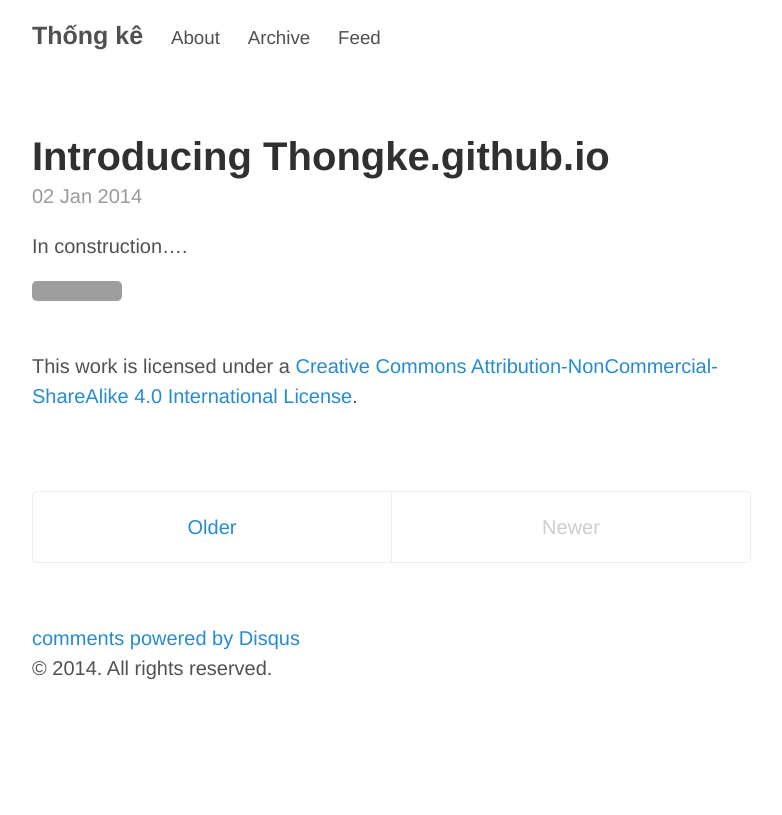
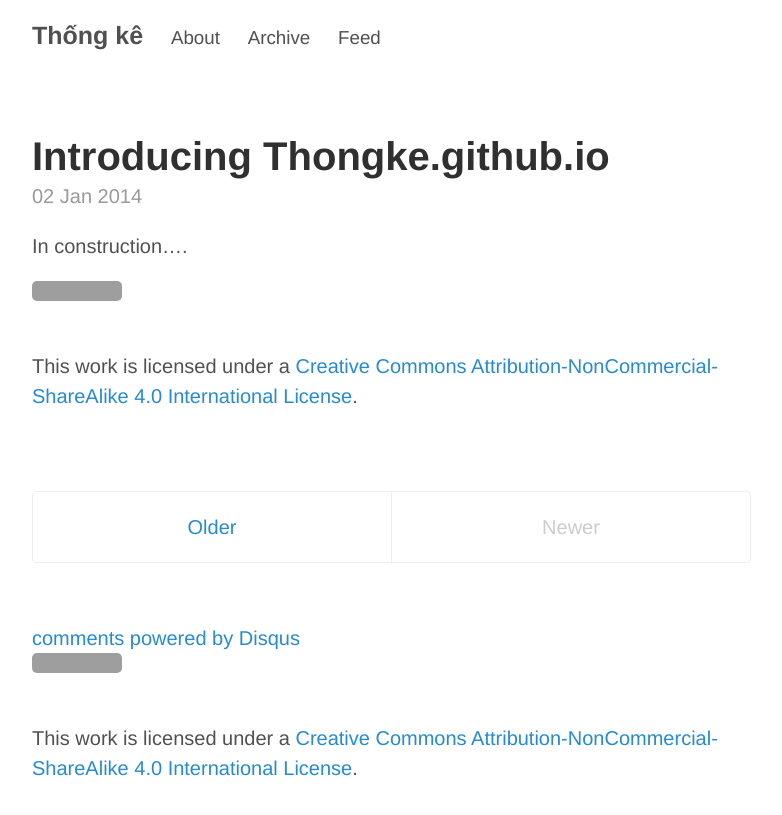
Before and after one commit to thongke/thongke.github.io, a Jekyll site: the page built from index.html, in a window 1280 px wide. Shown: the top 815 px of the page, without its empty margins (248-1030 px from the left). Built offline with Jekyll 4.4.1, drawn with Linux system fonts in a browser that asks for light colours; the list of posts is cut into pages by our own code; comment, search, counter and statistics services are not loaded; grey boxes are pictures that could not be loaded.

Commit message:
Update default.html

```diff
--- a/_layouts/default.html
+++ b/_layouts/default.html
@@ -23,10 +23,13 @@
       {% include comments.html %}
 
       <div class="footer">
-        <p>
+      <p><a href="http://creativecommons.org/licenses/by-nc-sa/4.0/"><img alt="Creative Commons License" src="https://i.creativecommons.org/l/by-nc-sa/4.0/88x31.png"></a><br>This work is licensed under a <a href="http://creativecommons.org/licenses/by-nc-sa/4.0/">Creative Commons Attribution-NonCommercial-ShareAlike 4.0 International License</a>.</p>
+      <!-- <p>
           &copy; {{ site.time | date: '%Y' }}. All rights reserved.
         </p>
-      </div>
+   -->
+
+   </div>
     </div>
 
   </body>
```
